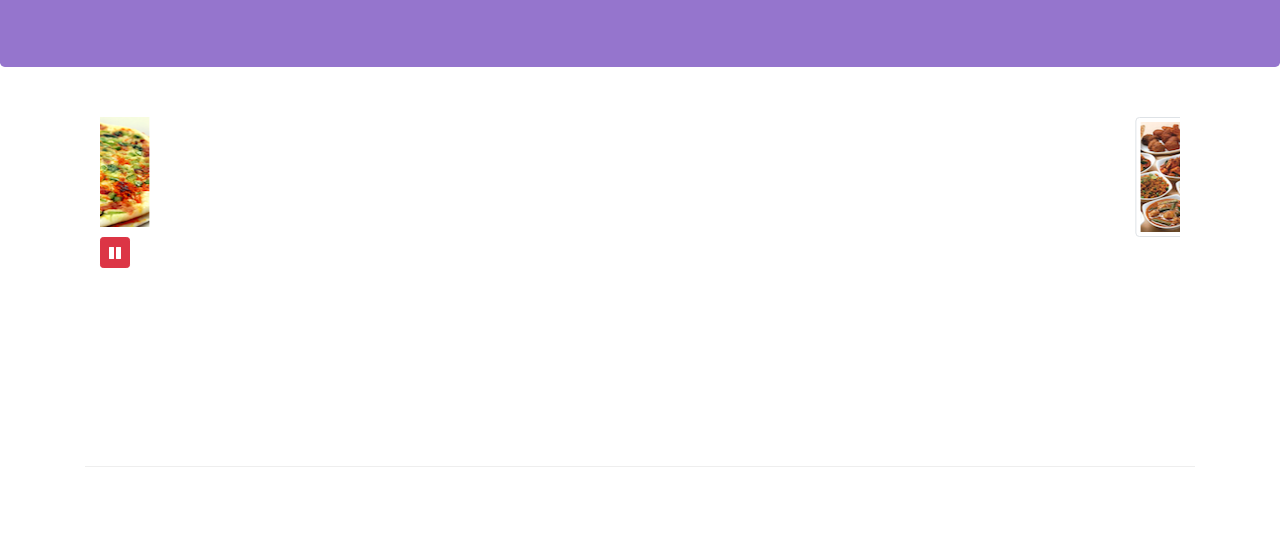
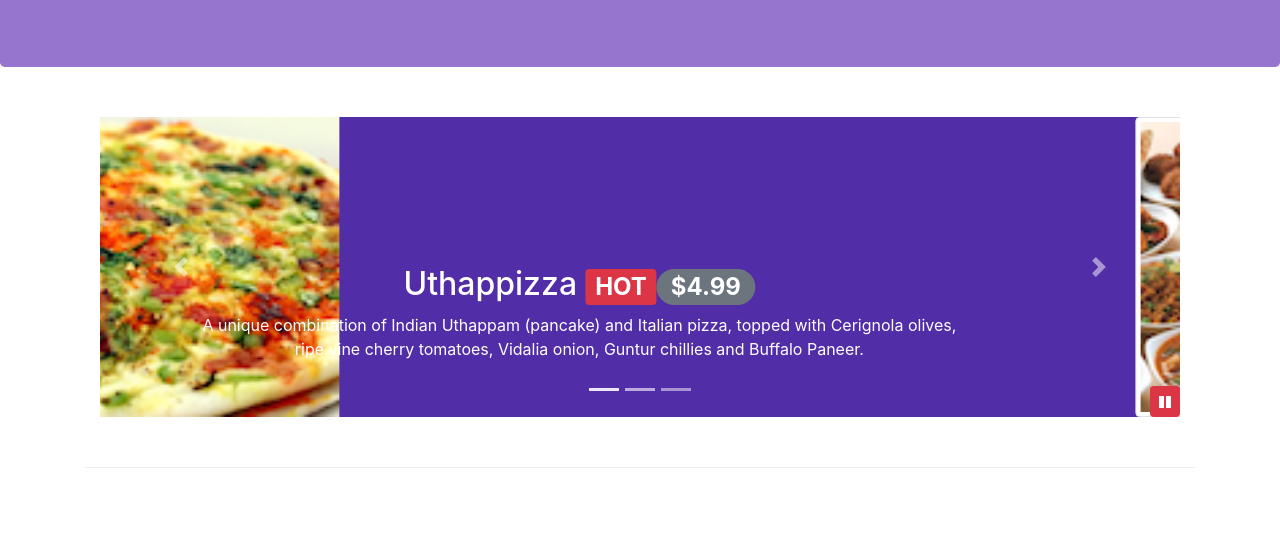
Before and after one commit to kitfud/CourseraBootstrapCourse, a website: page index.html in a window 1280 px wide. Shown: the part 267-800 px from the top of the page. Drawn offline with nearby package versions, Linux system fonts and the light colour scheme.

Commit message:
fixed less example

```diff
--- a/css/styles.css
+++ b/css/styles.css
@@ -37,3 +37,21 @@ body {
   border-bottom: 1px solid #ddd;
   padding: 10px;
 }
+.carousel {
+  background: #512DA8;
+}
+.carousel .carousel-item {
+  height: 300px;
+}
+.carousel .carousel-item img {
+  position: absolute;
+  top: 0;
+  left: 0;
+  min-height: 300px;
+}
+#carouselButton {
+  right: 0px;
+  position: absolute;
+  bottom: 0px;
+  z-index: 1;
+}
--- a/package.json
+++ b/package.json
@@ -6,7 +6,8 @@
   "scripts": {
     "start": "npm run lite",
     "test": "echo \"Error: no test specified\" && exit 1",
-    "lite": "lite-server"
+    "lite": "lite-server",
+    "scss": "node-sass -o css/ css/"
   },
   "author": "",
   "license": "ISC",
@@ -18,6 +19,7 @@
     "bootstrap-social": "^5.1.1",
     "font-awesome": "^4.7.0",
     "jquery": "^3.5.1",
+    "parallelshell": "^3.0.2",
     "popper.js": "^1.12.9"
   }
 }
```
Also changed, not shown: 1 other file.
